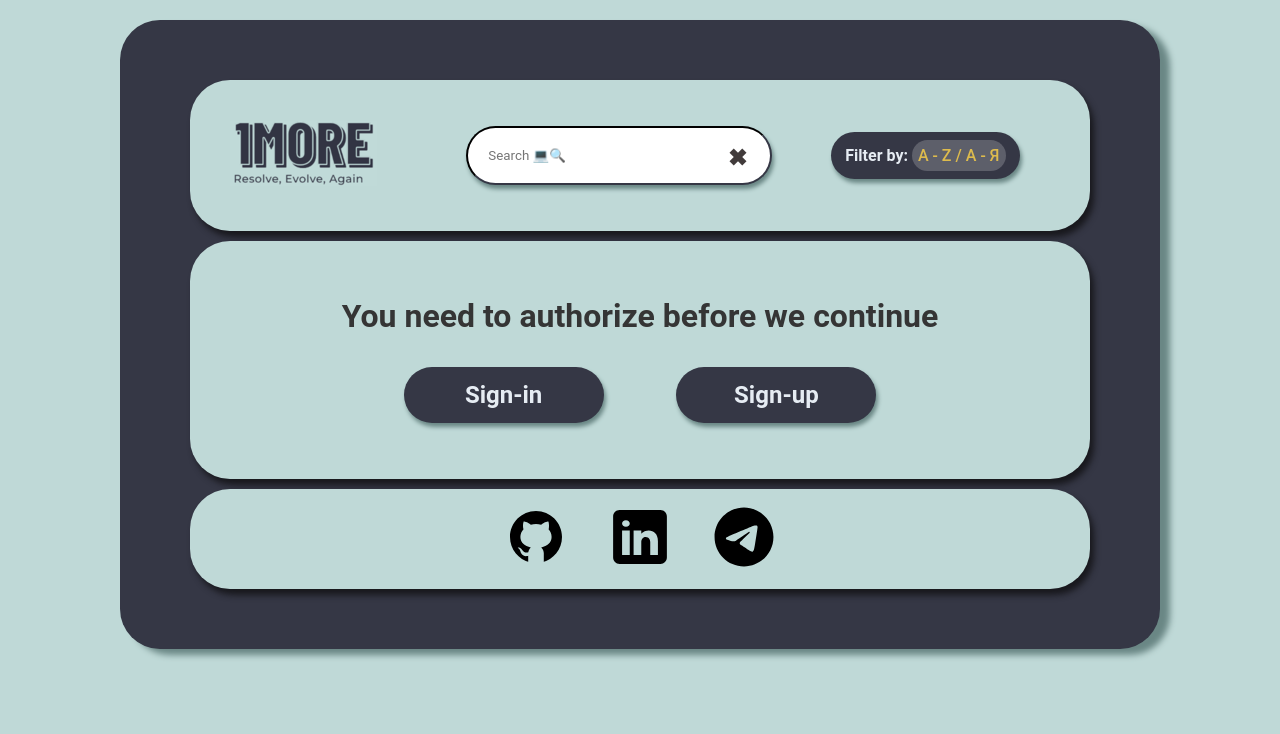
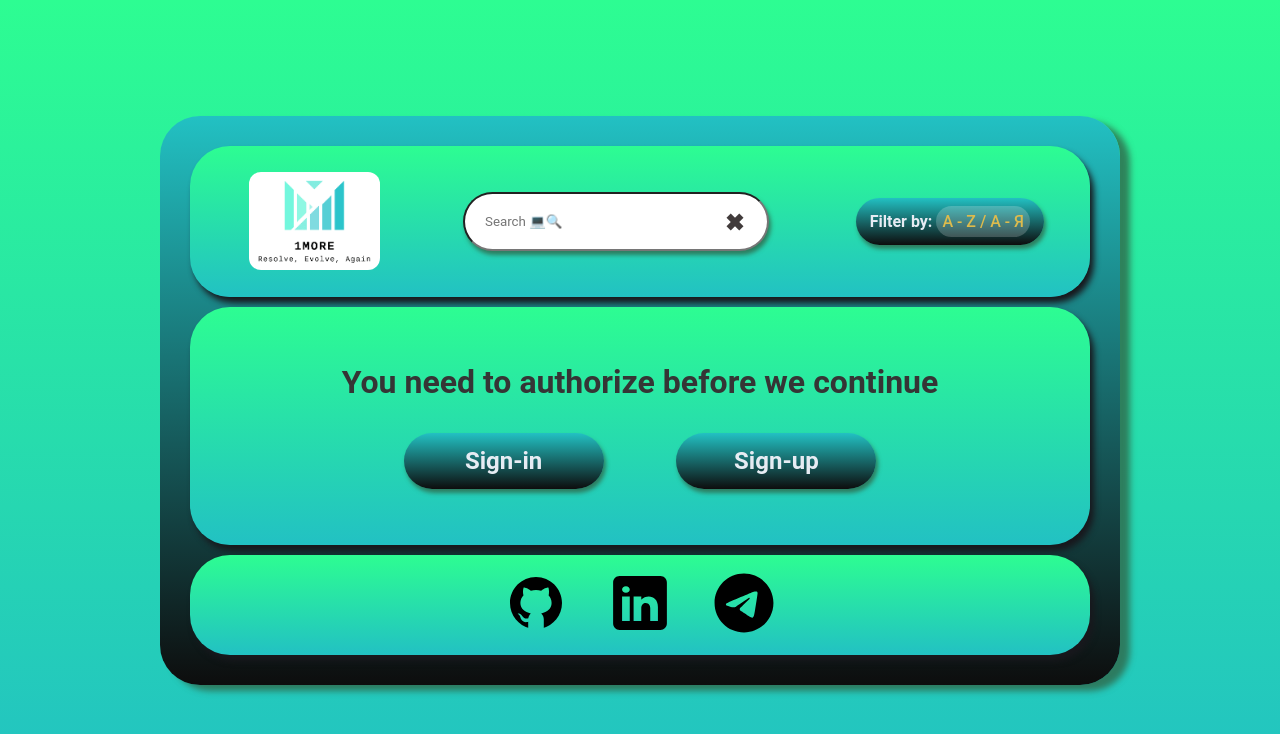
Before and after one commit to OxeoH/react-todo, a React (Create React App) app in the folder frontend/: page / in a window 1280 px wide. Shown: the top 734 px of the page. Built offline with nearby package versions, Linux system fonts and the light colour scheme.

Commit message:
redesigned project

```diff
--- a/frontend/src/components/Filter/Filter.module.scss
+++ b/frontend/src/components/Filter/Filter.module.scss
@@ -3,7 +3,7 @@
 .wrapper{
     @include shadowAnimation();
     padding: 14px;
-    background-color: $specialGrey;
+    background: $specialGrey;
     border-radius: 2rem;
     position: relative;
     box-shadow: 2px 4px 4px $mintOceanShadow;
@@ -15,10 +15,10 @@
     padding: 6px;
     border-radius: 1rem;
     font-weight: 500;
-    background-color: rgba(255, 255, 255, 0.2);
+    background: rgba(255, 255, 255, 0.2);
     &:hover{
         transition: 0.2s ease-in 0s;
-        background-color: rgba(255, 255, 255, 0.4);
+        background: rgba(255, 255, 255, 0.4);
     }
 
 }
@@ -29,7 +29,7 @@
     position: absolute;
     width: 8rem;
     border-radius: 1rem;
-    background-color: white;
+    background: white;
     box-shadow: 4px 4px 4px $specialGreyShadow;
 }
 
@@ -52,7 +52,7 @@
     }
     &:hover{
         transition: 0.2s ease-in 0s;
-        background-color: $mintOcean;
+        background: $mintOcean;
     }
     cursor: pointer;
 }
--- a/frontend/src/components/Header/Header.module.scss
+++ b/frontend/src/components/Header/Header.module.scss
@@ -6,19 +6,28 @@
 .header{
     @include block;
 
+    display: grid;
+    grid-template-columns: 1fr 3fr;
+}
+.logoLink{
+    width: 100%;
     display: flex;
-    flex-direction: row;
+    flex-direction: column;
     align-items: center;
-    justify-content: space-around;
+    justify-content: center;
 }
-
 .logo{
     user-select: none;
+    width: 100%;
+    display: flex;
+    justify-content: center;
+    align-items: center;
 }
 
 .img{
-    width: 100%;
-    object-fit: cover;
+    border-radius: 12px;
+    width: 60%;
+    object-fit: contain;
 }
 
 .row{
--- a/frontend/src/components/Header/Header.tsx
+++ b/frontend/src/components/Header/Header.tsx
@@ -8,7 +8,7 @@ import styles from './Header.module.scss'
 const Header: React.FC = () => {
   return (
     <div className={styles.header}>
-      <Link to="/">
+      <Link to="/" className={styles.logoLink}>
         <div className={styles.logo}>
           <img className={styles.img} src={logoSrc} alt="OneMoreDealLogo" />
         </div>
--- a/frontend/src/styles/_variables.scss
+++ b/frontend/src/styles/_variables.scss
@@ -1,18 +1,18 @@
-$specialGrey:rgb(53, 55, 69);
-$mintOcean:rgb(191, 217, 215);
+$specialGrey: linear-gradient(180deg, rgba(34,193,195,1) 0%, rgba(13,13,13,1) 100%);
+$mintOcean: linear-gradient(0deg, rgba(34,193,195,1) 0%, rgba(45,253,146,1) 100%);
 $textWhite: rgb(230, 236, 243);
 $yellow: rgb(221, 187, 77);
 $textGray: rgb(53, 53, 53);
 
 $specialGreyShadow:rgb(24, 24, 29);
-$mintOceanShadow:rgb(106, 135, 133);
+$mintOceanShadow:rgba(47, 104, 74, 0.8);
 
 $buttonMintOceanShadow: rgb(47, 59, 58);
 
 
 @mixin block {
     box-shadow: 4px 6px 6px $specialGreyShadow;
-    background-color: $mintOcean;
+    background: $mintOcean;
     max-width: 900px;
     padding: 16px;
     border-radius: 40px;
@@ -31,11 +31,11 @@ $buttonMintOceanShadow: rgb(47, 59, 58);
 @mixin greyButton{
     @include button();
     color: $textWhite;
-    background-color: $specialGrey;
+    background: $specialGrey;
     box-shadow: 2px 4px 4px $mintOceanShadow;
     &:active{
         transition: 0.3s ease 0s;
-        background-color: $specialGreyShadow;
+        background: $specialGreyShadow;
         box-shadow: none;
     }
 }
@@ -43,11 +43,11 @@ $buttonMintOceanShadow: rgb(47, 59, 58);
 @mixin mintButton{
     @include button();
     color: $textGray;
-    background-color: $mintOcean;
+    background: $mintOcean;
     box-shadow: 2px 4px 4px $specialGreyShadow;
     &:active{
         transition: 0.3s ease 0s;
-        background-color: $mintOceanShadow;
+        background: $mintOceanShadow;
         box-shadow: none;
     }
 }
@@ -64,7 +64,7 @@ $buttonMintOceanShadow: rgb(47, 59, 58);
     display: flex;
     flex-direction: column;
     box-shadow: 4px 6px 6px $mintOceanShadow;
-    background-color: $specialGrey;
+    background: $specialGrey;
     max-width: 700px;
     padding: 30px;
     border-radius: 16px;
--- a/frontend/src/styles/app.scss
+++ b/frontend/src/styles/app.scss
@@ -2,20 +2,26 @@
 @import './libs/normalize';
 
 body{
-    max-width: 1080px;
-    margin: 0 auto;
+    display: flex;
+    flex-direction: column;
     align-items: center;
     justify-content: center;
+    max-width: 1080px;
     color: $textWhite;
-    background-color: $mintOcean;
-    padding: 20px;
+    background: $mintOcean;
+    padding: 0 30px;
+    height: 100%;
+}
+html, body{
+    min-height: 100%;
+    display: flex;
+    flex-direction: column;
+    justify-content: center;
+    align-items: center;
 }
 .main{
-    align-items: center;
-    justify-content: center;
-    background-color: $specialGrey;
+    background: $specialGrey;
     box-shadow: 10px 6px 6px $mintOceanShadow;
-    padding: 50px 10px;
-    margin: 0 auto;
+    padding: 20px 30px;
     border-radius: 40px;
 }
```
Also changed, not shown: frontend/src/assets/img/logo.png.
